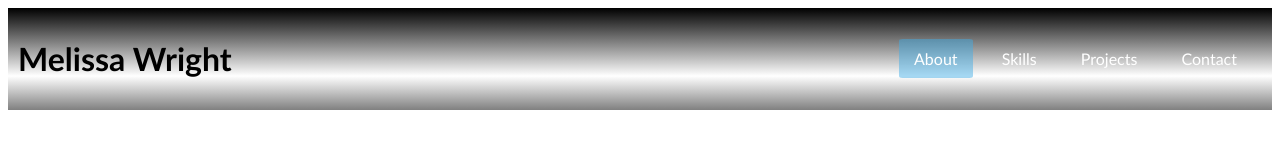
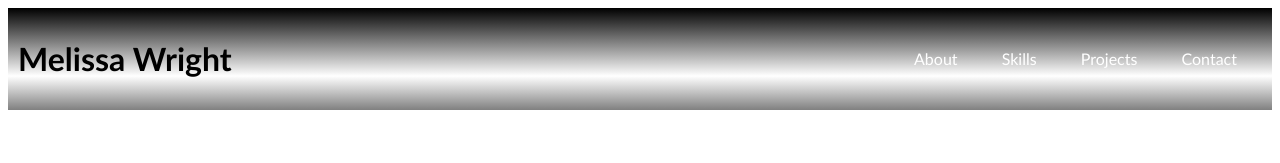
Before and after one commit to Mwrightvet/Updated-M-Wright-Portfolio-2023, a plain HTML site: page index.html in a window 1280 px wide. Shown: the top 163 px of the page. Drawn offline with Linux system fonts and the light colour scheme.

Commit message:
adding style and cleanup comments

```diff
--- a/assets/style.css
+++ b/assets/style.css
@@ -4,7 +4,7 @@
 
 }
 
-/* Header styles */
+/* Header style */
 header {
     background-image: linear-gradient(black, grey, white, grey);
     color: dark-gray;
@@ -13,7 +13,7 @@ header {
     justify-content: space-between; /* keeps the navigation evenly spaced */
 }
 
-/* Navigation styles */
+/* Navigation style */
 nav {
     align-items: center; /* Centers them evenly*/
     display: flex;
@@ -48,12 +48,8 @@ li a:hover:not(.active) {
     border-radius: 5%;
 }
 
-.active {
-    background-color: #43aee77a;
-    border-radius: 5%;
-}
 
-/* Section Styles */
+/* Section Style */
 p {
     text-align: justify; /* Center text in the sections */
 }
@@ -69,7 +65,7 @@ p {
     height: auto;
 }
 
-/* Button styles */
+/* Button style */
 .button {
     background-color: #333;
     color: white;
@@ -84,7 +80,7 @@ p {
     background-color: #111; /* Navigation styles on hover */
 }
 
-/* Project Styles */
+/* Project Style */
 .projects-container {
     display: flex;
     overflow-x: auto;
```
